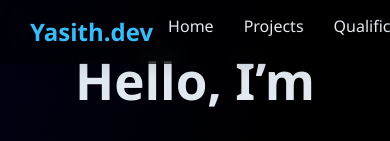
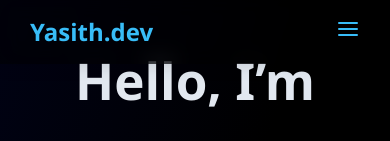
Before and after one commit to yasithh1/portfolio, a React (Create React App) app: page / in a window 390 px wide. Shown: the top 141 px of the page. Built offline with nearby package versions, Linux system fonts and the light colour scheme.

Commit message:
all sections ui desings modified

```diff
--- a/src/components/Navbar/Navbar.css
+++ b/src/components/Navbar/Navbar.css
@@ -1,3 +1,4 @@
+/* Navbar Base */
 .navbar {
   position: fixed;
   width: 100%;
@@ -8,6 +9,7 @@
   border-bottom: 1px solid transparent;
   display: flex;
   justify-content: space-between;
+  align-items: center;
   padding: 15px 30px;
   z-index: 999;
 }
@@ -23,8 +25,44 @@
   color: #e2e8f0;
   font-weight: 500;
   cursor: pointer;
+  transition: color 0.3s ease;
 }
 
 .nav-links a:hover {
   color: #38bdf8;
 }
+
+/* Hamburger menu */
+.hamburger {
+  display: none;
+  font-size: 1.5rem;
+  color: #38bdf8;
+  cursor: pointer;
+}
+
+/* Mobile Styles */
+@media (max-width: 768px) {
+  .nav-links {
+    display: none;
+    flex-direction: column;
+    background: rgba(0, 0, 0, 0.95);
+    position: absolute;
+    top: 60px;
+    right: 20px;
+    width: 200px;
+    padding: 20px;
+    border-radius: 8px;
+  }
+
+  .nav-links.active {
+    display: flex;
+  }
+
+  .nav-links a {
+    margin: 10px 0;
+  }
+
+  .hamburger {
+    display: block;
+  }
+}
--- a/src/components/Navbar/Navbar.js
+++ b/src/components/Navbar/Navbar.js
@@ -1,19 +1,27 @@
-import React from 'react';
+import React, { useState } from 'react';
 import { Link } from 'react-scroll';
 import './Navbar.css';
+import { FiMenu, FiX } from 'react-icons/fi';
 
 const Navbar = () => {
+  const [menuOpen, setMenuOpen] = useState(false);
+
+  const toggleMenu = () => setMenuOpen(!menuOpen);
+
   return (
     <nav className="navbar">
       <div className="nav-logo">Yasith.dev</div>
-      <div className="nav-links">
-        <Link to="hero" smooth duration={500}>Home</Link>
-        <Link to="projects" smooth duration={500}>Projects</Link>
-        <Link to="qualifications" smooth duration={500}>Qualifications</Link>
-        <Link to="skills" smooth duration={500}>Skills</Link>
-        <Link to="contact" smooth duration={500}>Contact</Link>
 
+      <div className={`nav-links ${menuOpen ? 'active' : ''}`}>
+        <Link to="hero" smooth duration={500} onClick={() => setMenuOpen(false)}>Home</Link>
+        <Link to="projects" smooth duration={500} onClick={() => setMenuOpen(false)}>Projects</Link>
+        <Link to="qualifications" smooth duration={500} onClick={() => setMenuOpen(false)}>Qualifications</Link>
+        <Link to="skills" smooth duration={500} onClick={() => setMenuOpen(false)}>Skills</Link>
+        <Link to="contact" smooth duration={500} onClick={() => setMenuOpen(false)}>Contact</Link>
+      </div>
 
+      <div className="hamburger" onClick={toggleMenu}>
+        {menuOpen ? <FiX /> : <FiMenu />}
       </div>
     </nav>
   );
```
